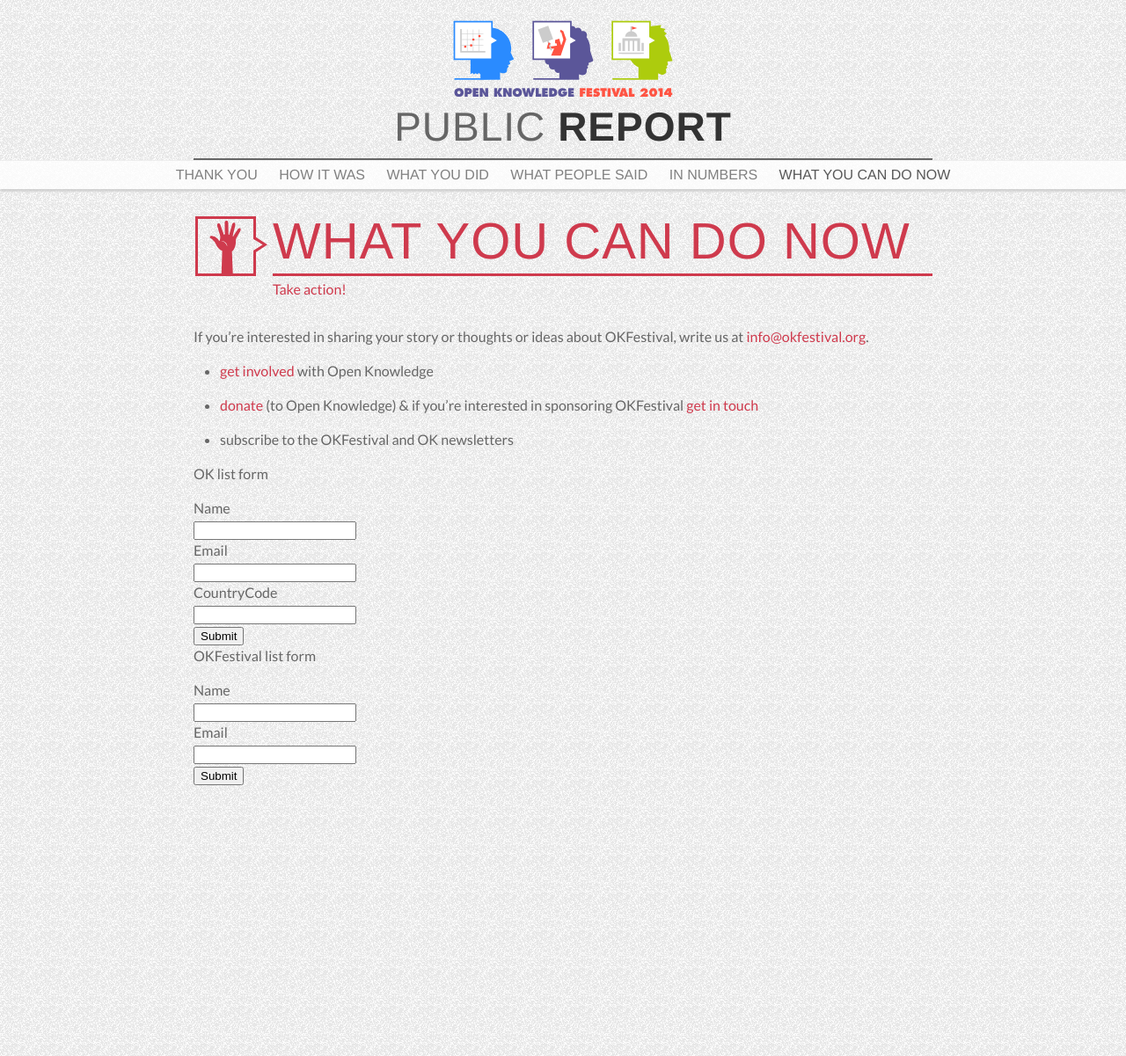
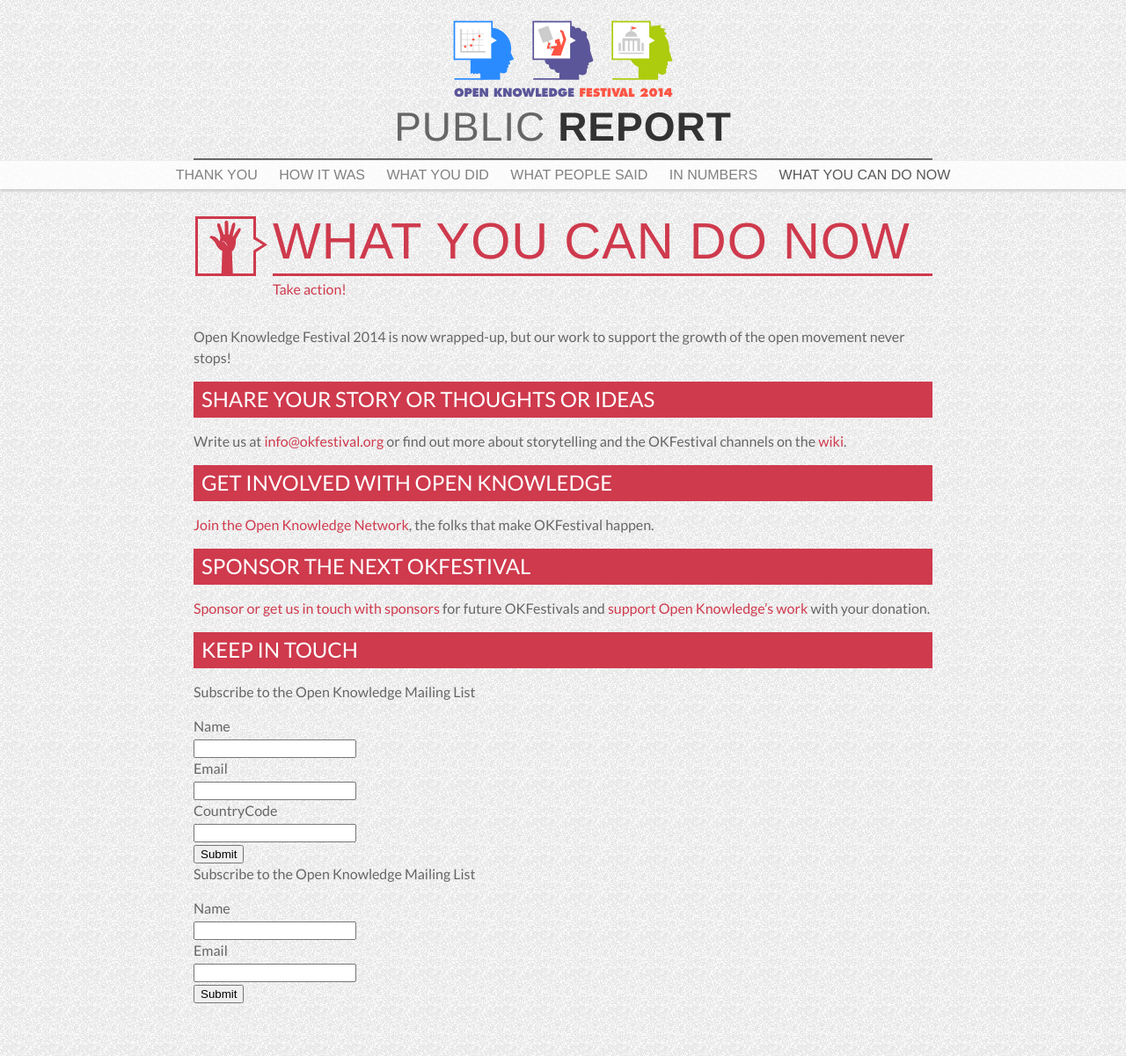
Before and after one commit to okfn/okfestival-public-report, a Jekyll site: the page built from pages/what-you-can-do-now/index.md, in a window 1280 px wide. Shown: the whole page at 88% size. Built offline with Jekyll 4.4.1, drawn with Linux system fonts in a browser that asks for light colours; some web fonts are replaced.

Commit message:
images for in numbers, and what you can do now text

```diff
--- a/pages/what-you-can-do-now/index.md
+++ b/pages/what-you-can-do-now/index.md
@@ -8,15 +8,23 @@
 
 ---
 
-If you’re interested in sharing your story or thoughts or ideas about OKFestival, write us at <a href="mailto:info@okfestival.org">info@okfestival.org</a>.
+Open Knowledge Festival 2014 is now wrapped-up, but our work to support the growth of the open movement never stops!
 
-* [get involved](https://okfn.org/get-involved/) with Open Knowledge
+## Share your story or thoughts or ideas
 
-* [donate](https://okfn.org/donate/) (to Open Knowledge) &amp; if you’re interested in sponsoring OKFestival [get in touch](http://2014.okfestival.org/support/)
+Write us at <a href="mailto:info@okfestival.org">info@okfestival.org</a> or find out more about storytelling and the OKFestival channels on the [wiki](http://wiki.okfn.org/OKFestival#.22.27Storytelling_at_OKFestival.22.27).
 
-* subscribe to the OKFestival and OK newsletters
+## Get Involved with Open Knowledge
 
-OK list form
+[Join the Open Knowledge Network](https://okfn.org/get-involved/), the folks that make OKFestival happen.
+
+## Sponsor the next OKFestival
+
+[Sponsor or get us in touch with sponsors](http://2014.okfestival.org/support/) for future OKFestivals and [support Open Knowledge’s work](https://okfn.org/donate/) with your donation.
+
+## Keep in touch
+
+Subscribe to the Open Knowledge Mailing List
 
 <form action="https://sendy.okfn.org/subscribe" method="POST" accept-charset="utf-8">
     <label for="name">Name</label><br/>
@@ -32,7 +40,8 @@
     <input type="submit" name="submit" id="submit"/>
 </form>
 
-OKFestival list form
+
+Subscribe to the Open Knowledge Mailing List
 
 <form action="https://sendy.okfn.org/subscribe" method="POST" accept-charset="utf-8">
     <label for="name">Name</label><br/>
```
Also changed, not shown: pages/in-numbers/img/02_who.png, pages/in-numbers/img/03_where.png, pages/in-numbers/img/06-3_grafitti.png.
